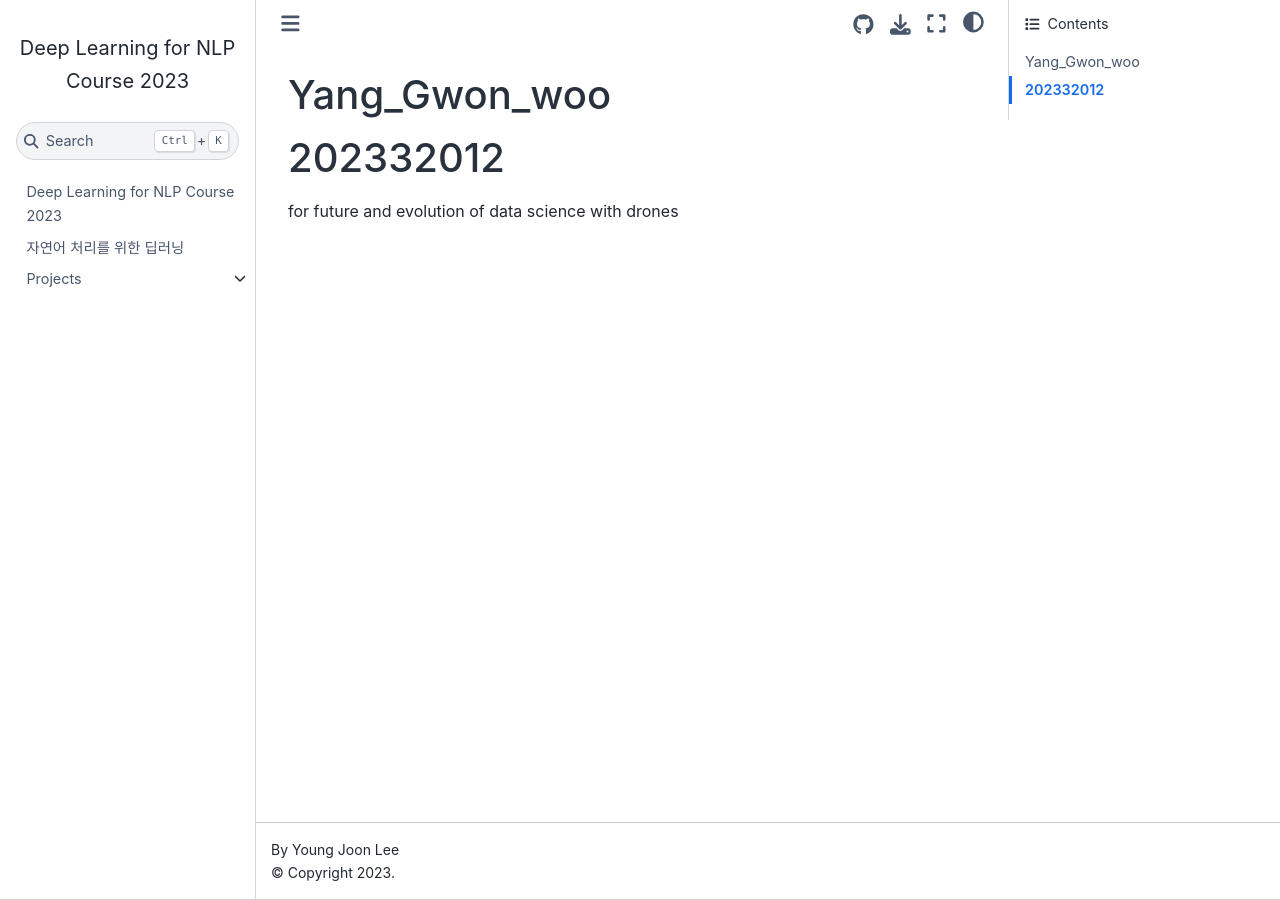
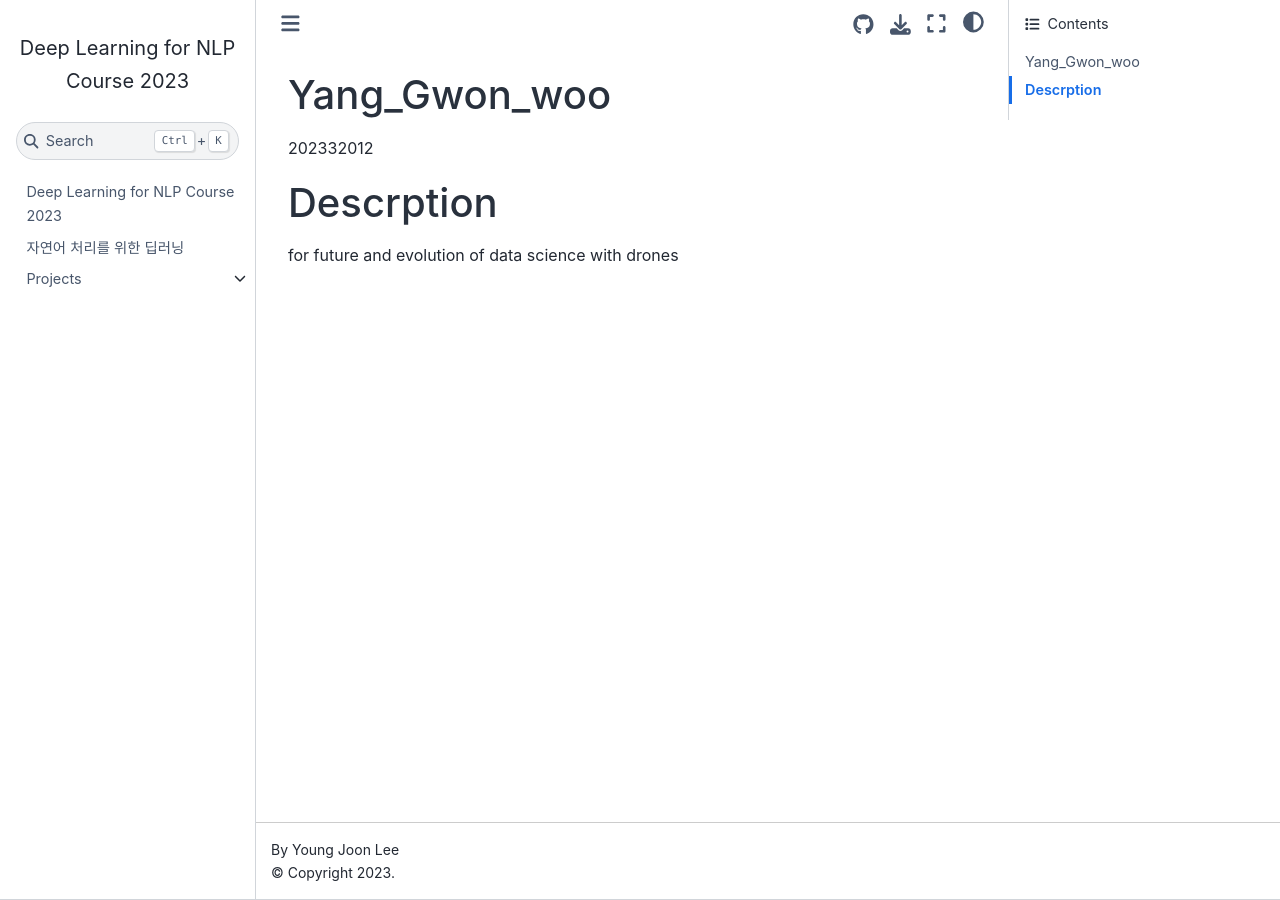
Before and after one commit to ypilseong/deepnlp-2023, a Jupyter Book: the page built from book/projects/202332012/Index.md, in a window 1280 px wide. Built offline with Jupyter Book 1.0.4 settings and Sphinx 7.4.7 and the Sphinx Book theme 1.1.4, drawn with Linux system fonts in a browser that asks for light colours.

Commit message:
Update Index.md

```diff
--- a/book/projects/202332012/Index.md
+++ b/book/projects/202332012/Index.md
@@ -1,5 +1,5 @@
 ## Yang_Gwon_woo
-
-## 202332012
+202332012
+## Descrption
 
 for future and evolution of data science with drones
```
